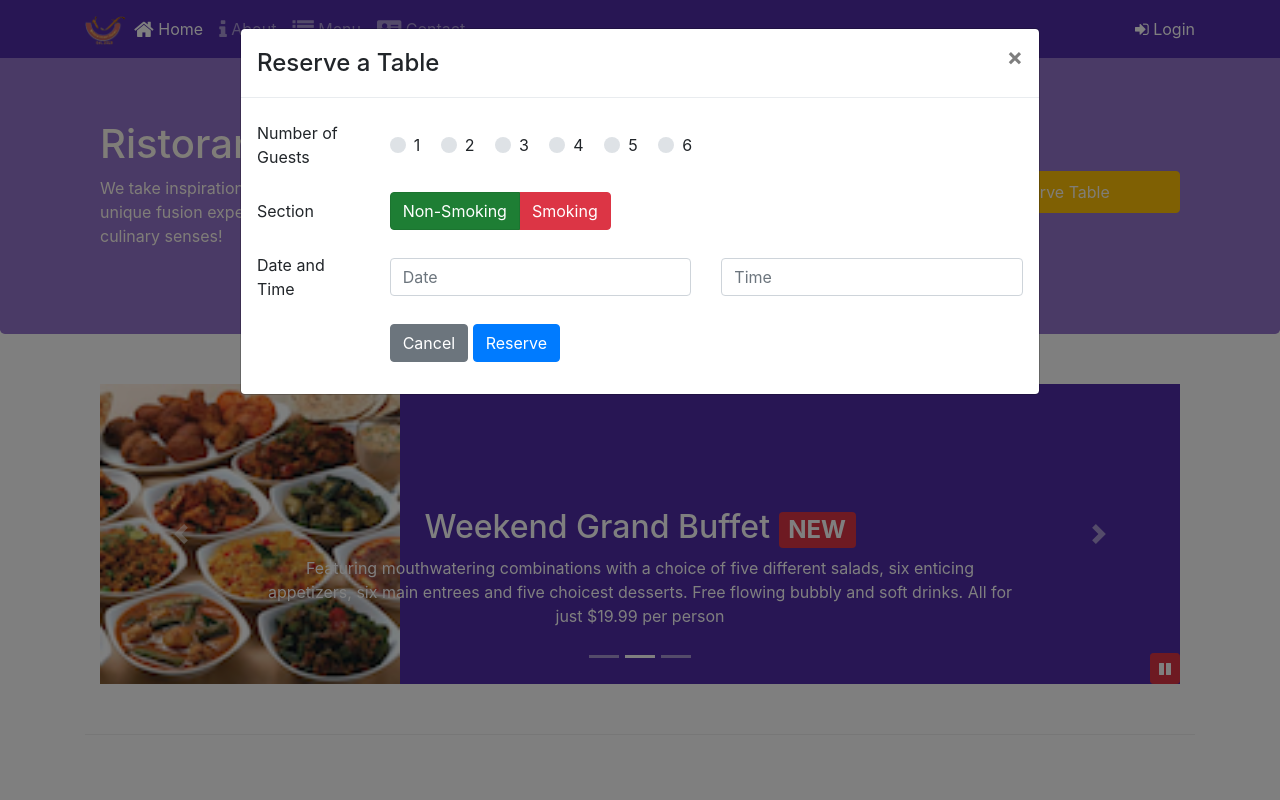
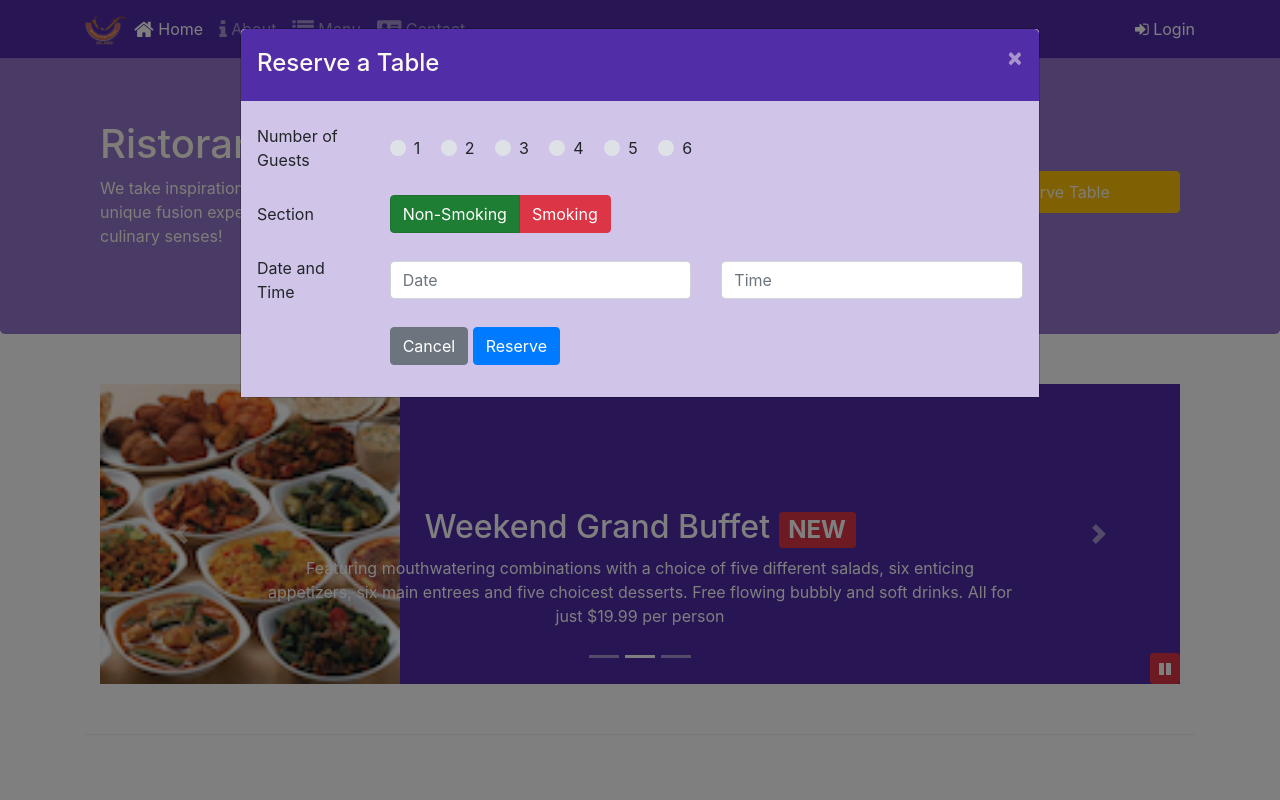
Before and after one commit to khuramzahid/bootstrap4-hkust, a website: page index.html in a window 1280 px wide. Both pictures are taken after a click on the button "Reserve Table". Shown: the top 800 px of the page. Drawn offline with nearby package versions, Linux system fonts and the light colour scheme.

Commit message:
Assignment 4

```diff
--- a/css/styles.scss
+++ b/css/styles.scss
@@ -75,6 +75,22 @@ body{
     z-index: 1;
 }
 
+.modal-header {
+    background-color: $background-dark;
+    color: floralwhite;
+    border-bottom: 0px;
+    button {
+        p {
+            color: floralwhite;
+        }
+    }
+}
+
+.modal-body {
+    background-color: $background-pale;
+}
+
+
 /*
 'npm install --save-dev node-sass'
 'npm run scss'
--- a/index.html
+++ b/index.html
@@ -31,7 +31,7 @@
                     <li class="nav-items"><a class="nav-link" href="./contactus.html"><span class="fa fa-address-card fa-lg"></span> Contact</a></li>
                 </ul>
                 <span class="navbar-text">
-                    <a data-toggle="modal" data-target="#loginModal">
+                    <a onclick="toggleLoginModal()">
                     <span class="fa fa-sign-in"></span> Login</a>
                 </span>
             </div>
@@ -43,7 +43,7 @@
             <div class="modal-content">
                 <div class="modal-header">
                     <h4 class="modal-title">Login </h4>
-                    <button type="button" class="close" data-dismiss="modal">&times;</button>
+                    <button type="button" class="close" data-dismiss="modal"><p>&times;</p></button>
                 </div>
                 <div class="modal-body">
                     <form>
@@ -86,7 +86,7 @@
                 <div class="col-12 col-md-3 align-self-center">
                     <a >
                     <a role="button" class="btn btn-block nav-link btn-warning"
-                    data-toggle="modal" data-target="#reserveModal">Reserve Table</a>
+                    onClick="toggleReserveModal()">Reserve Table</a>
                 </div>
             </div>
         </div>
@@ -97,7 +97,7 @@
             <div class="modal-content">
                 <div class="modal-header">
                     <h4 class="modal-title">Reserve a Table </h4>
-                    <button type="button" class="close" data-dismiss="modal">&times;</button>
+                    <button type="button" class="close" data-dismiss="modal"><p>&times;</p></button>
                 </div>
                 <div class="modal-body">
                     <form>
@@ -320,6 +320,12 @@
                 }
             });
         });
+        function toggleLoginModal() {
+            $('#loginModal').modal('toggle');
+        }
+        function toggleReserveModal() {
+            $('#reserveModal').modal('toggle');
+        }
     </script>
 </body>
 
```
Also changed, not shown: css/styles.css.
